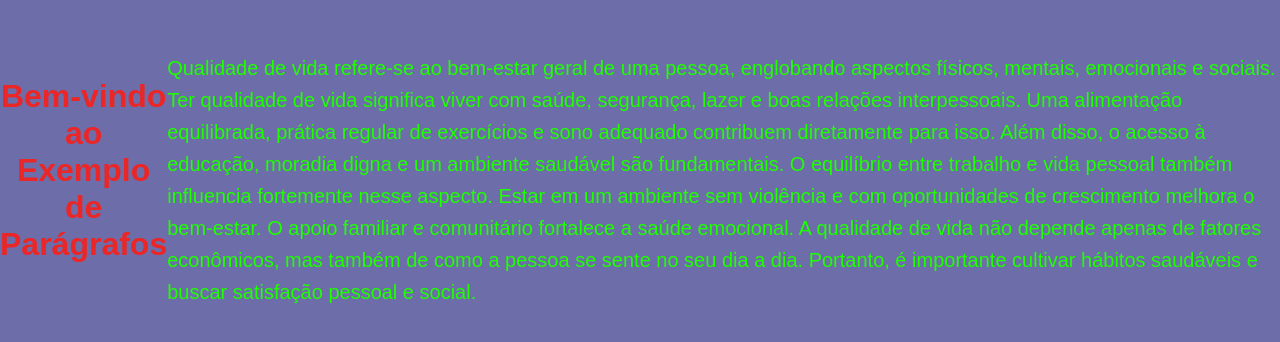
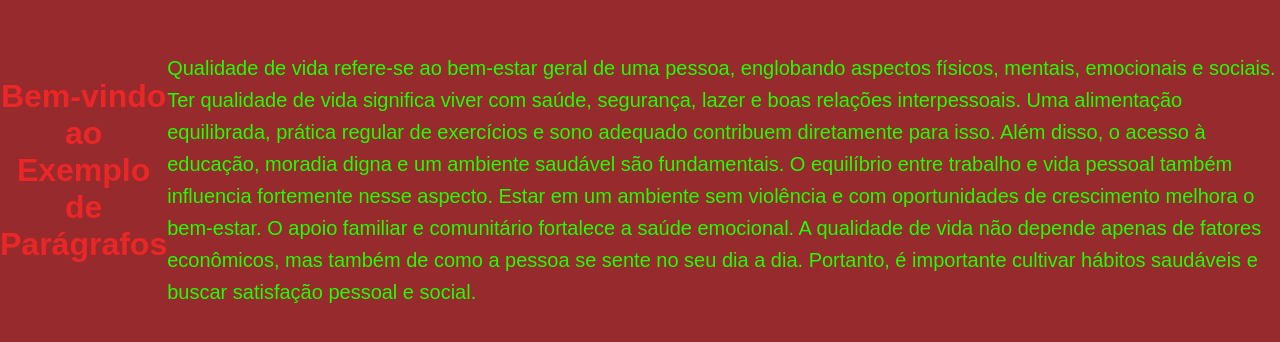
Before and after one commit to gabpanagio/aula0905, a plain HTML site: page index.html in a window 1280 px wide. Shown: the part 220-562 px from the top of the page. Drawn offline with Linux system fonts and the light colour scheme.

Commit message:
rgegergee

```diff
--- a/style.css
+++ b/style.css
@@ -1,7 +1,7 @@
 /* Estilos gerais */
 body {
   font-family: Arial, sans-serif;
-  background-color: #6d6daa;
+  background-color: #962a2c;
   margin: 0;
   padding: 0;
   display: flex;
```
